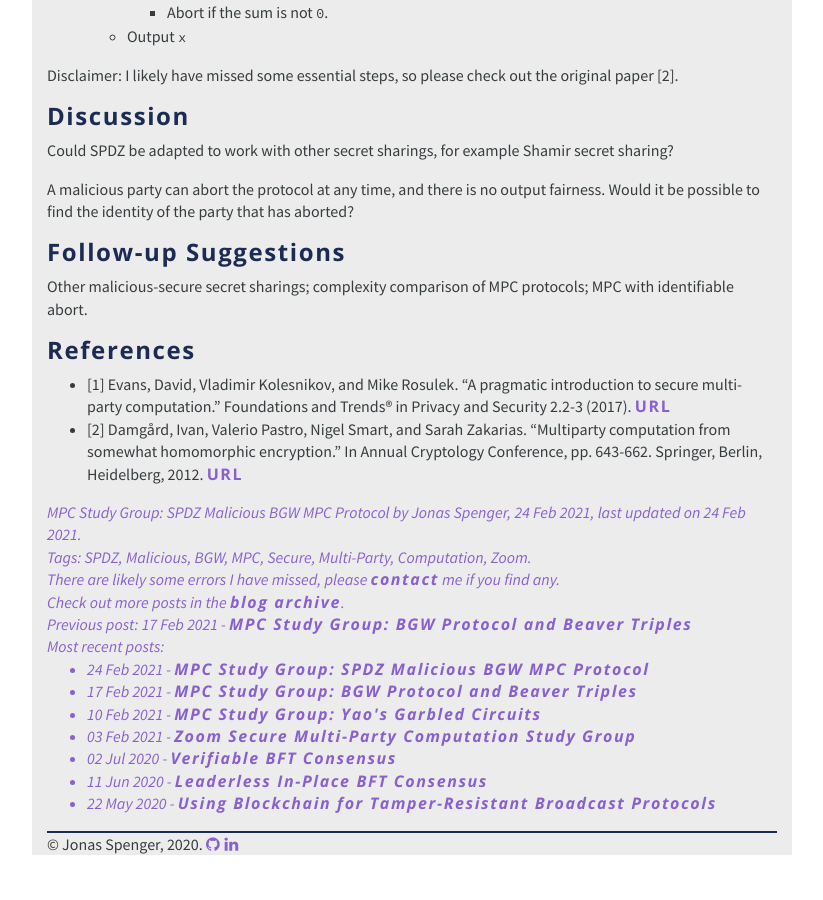
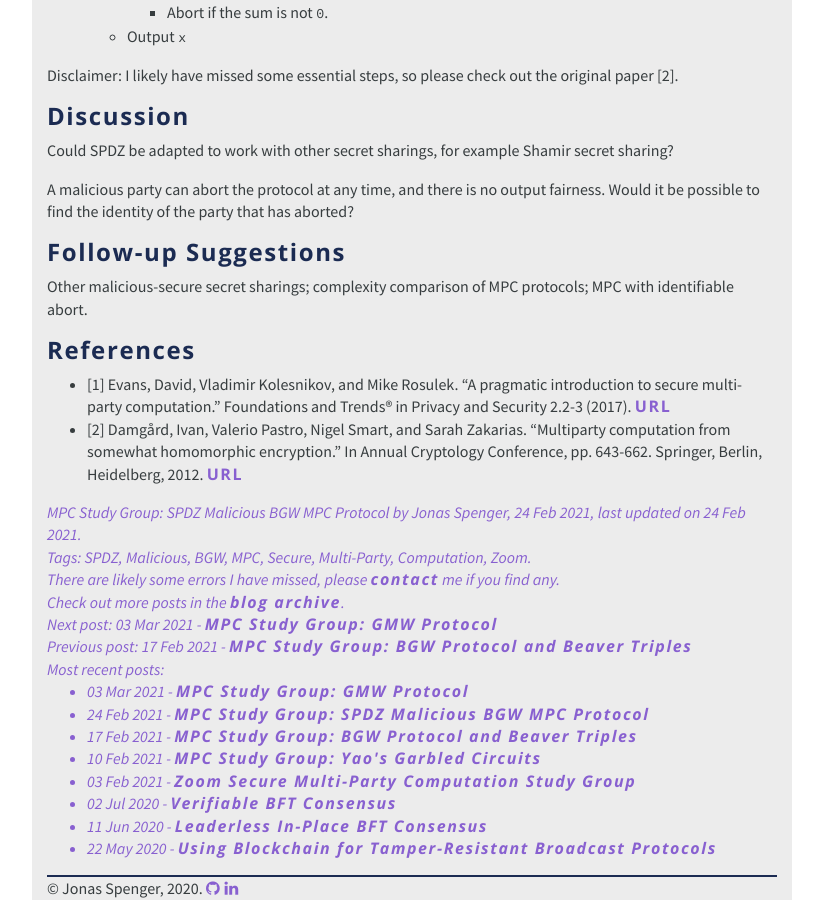
Before and after one commit to jspenger/jspenger.github.io, a Jekyll site: the page built from _posts/2021-02-24-spdz-malicious-bgw-mpc-protocol.md, in a window 1280 px wide and 900 px high, scrolled down 2453 px. Shown: the whole window, without its empty margins (228-1051 px from the left). Built offline with Jekyll 4.4.1, drawn with Linux system fonts in a browser that asks for light colours; before the commit the page ends 3308 px from its top, so only the background shows below that; some of the changed lines change nothing that is shown.

Commit message:
add GMW protocol

```diff
--- a/_posts/2021-02-03-zoom-secure-multi-party-computation-study-group.md
+++ b/_posts/2021-02-03-zoom-secure-multi-party-computation-study-group.md
@@ -19,4 +19,6 @@
 * Week 1: [Yao's Garbled Circuits](yaos-garbled-circuits)
 * Week 2: [BGW Protocol and Beaver Triples](bgw-protocol-and-beaver-triples)
 * Week 3: [SPDZ (malicious BGW)](spdz-malicious-bgw-mpc-protocol)
-* Week 4: TBD
+* Week 4: [GMW Protocol](gmw-protocol)
+* Week 5: Oblivious Transfer and Oblivious Transfer Extension
+* Week 6: TBD
--- /dev/null
+++ b/_posts/2021-03-03-gmw-protocol.md
@@ -0,0 +1,143 @@
+---
+layout: post
+title: "MPC Study Group: GMW Protocol"
+date: 2021-03-03
+tags: GMW MPC Protocol Secure Multi-Party Computation Semi-Honest Zoom
+lastupdatedon: 2021-03-03
+---
+
+<script type="text/x-mathjax-config">
+MathJax.Hub.Config({
+tex2jax: {
+  skipTags: ['script', 'noscript', 'style', 'textarea', 'pre'],
+  inlineMath: [['$','$']]
+}
+});
+</script>
+<script type="text/javascript" src="https://cdn.mathjax.org/mathjax/latest/MathJax.js?config=TeX-AMS-MML_HTMLorMML"></script>
+
+# MPC Study Group: GMW Protocol
+In this week's [Zoom Meetup](zoom-secure-multi-party-computation-study-group) we discussed the GMW protocol [1, 2].
+You can watch the virtual meetup of the presentation followed by open discussion:
+
+<div style="text-align: center;">
+<iframe width="560" height="315" src="https://www.youtube.com/embed/QmPlq7Yofmk" frameborder="0" allow="accelerometer; autoplay; clipboard-write; encrypted-media; gyroscope; picture-in-picture" allowfullscreen></iframe>
+</div>
+
+These are my personal study notes, so please refer to the references to verify any information in this post. The content of this post is mostly based on [1].
+
+## Introduction
+The GMW protocol [2] was published in 1987, just one year after Yao's Garbled Circuits.
+To my knowledge GMW was the first solution to the general secure multi-party computation problem.
+The presented version here is for the secure computation of a binary circuit, however it could also be applied to arithmetic circuits [1].
+More specifically, we consider the following problem:
+* Secure computation of a binary circuit
+* In the semi-honest setting
+* With up to N-1 corruptions (N is the number of parties)
+
+The protocol relies on the existence of a secure 1-4 [oblivious transfer](https://en.wikipedia.org/wiki/Oblivious_transfer).
+
+Notation:
+* $x$ is a plaintext value
+* $[x]$ is a secret sharing of $x$
+* $[x]_i$ is party $P_i$'s share of the secret
+
+Secret sharing scheme: the protocol uses a full-threshold `t=n` secret-sharing scheme, semi-homomorphic, additive modulo 2:
+* $[x]_i \in \\{0, 1\\}, x \in \\{0, 1\\}$
+* $x = [x]_1 \oplus [x]_2 \oplus … \oplus [x]_n$
+
+## The GMW Protocol
+The GMW protocol consists of three steps: secret-sharing inputs; evaluating the circuit; revealing the outputs. We will look at each one of the three.
+
+Share inputs: party $P_1$ shares input $x$.
+* Party $P_i$:
+  * For all $j \neq i$:
+    * $[x]_j \leftarrow ^R \\{0, 1\\}$  // sample random bit
+    * Send $[x]_j$ to $P_j$
+  * Output $[x]_i = x \oplus  \oplus _{j \neq i}  [x]_j$
+
+Evaluate XOR gates:
+* Input $[x]$, $[y]$, output $[z]$, Party $P_i$:
+  * Output $[z]_i = [x]_i \oplus [y]_i$
+
+Evaluate NOT gates:
+* Input $[x]$, output $[z]$, party $P_i$:
+  * If $i = 1$: output $[z]_i = \neg [x]_i$
+  * Else: output $[z]_i = [x_i]$
+
+Evaluate AND gates:
+evaluating AND gates is tricky.
+For this we require interaction, whereas NOT and XOR did not require any interaction.
+We use a 1-4 oblivious transfer for the interaction.
+* Input $[x]$, $[y]$, output $[z = x \land y]$, Party $P_i$:
+  * For all $j > i$:
+    * $orecv_{i,j}$ = receive from $j$ with 1-4 oblivious transfer using selection bits: $[x]_i$, $[y]_i$
+      * // author's note: $orecv_{i,j} = r_{i,j} \oplus ([x]_i \oplus [y]_j \land [x]_j \oplus [y]_i)$
+  * For all $j < i$:
+    * $r_{j,i} \leftarrow^R \\{0, 1\\}$  // sample random bit
+    * Send to $i$ with 1-4 oblivious transfer with following input:
+      * $r_{j,i} \oplus (0 \oplus [y]_j \land [x]_j \oplus 0)$
+      * $r_{j,i} \oplus (0 \oplus [y]_j \land [x]_j \oplus 1)$
+      * $r_{j,i} \oplus (1 \oplus [y]_j \land [x]_j \oplus 0)$
+      * $r_{j,i} \oplus (1 \oplus [y]_j \land [x]_j \oplus 1)$
+    * $osend_{j,i} = r_{j,i}$
+  * Output $[z]_{i} = ([x]_i \land [y]_i) \oplus \oplus _{i<j} orecv _{i,j} \oplus \oplus _{i>j} osend _{j,i}$
+
+Note that if we expand the terms of $[z]_i$ and $orecv _{i,j}$ and $osend _{j,i}$ we get:
+
+$$[z]_i = ([x]_i \land [y]_i) \oplus \oplus _{i<j} (r _{i,j} \oplus ([x]_i \oplus  [y]_j \land [x]_j \oplus [y]_i)) \oplus \oplus _{i>j} r _{j,i}$$
+
+Thus, if we add the shares together we get the plaintext value of $z = x \land y$:
+
+$$
+\begin{aligned}
+z &=\oplus_i [z]_i \\
+  &=\oplus_i \Big( ([x]_i \land [y]_i) \oplus \oplus _{i<j} (r _{i,j} \oplus ([x]_i \oplus  [y]_j \land [x]_j \oplus [y]_i)) \oplus \oplus _{i>j} r _{j,i} \Big) \\
+  &=\oplus_i([x]_i \land [y]_i) \oplus \oplus _{i<j} (r _{i,j} \oplus ([x]_i \oplus  [y]_j \land [x]_j \oplus [y]_i)) \oplus \oplus _{i>j} r _{j,i} \\
+  &=\oplus_i([x]_i \land [y]_i) \oplus \oplus _{i<j} ([x]_i \oplus  [y]_j \land [x]_j \oplus [y]_i) \\
+  &=\oplus_i([x]_i \land [y]_i) \oplus \oplus _{i\neq j} ([x]_i \land [y]_j) \\
+  &=(\oplus_i [x]_i) \land (\oplus _i [y]_i) \\
+  &=x \land y
+\end{aligned}
+$$
+
+The reason that the AND gate is secure, is because the receiver in 1-4 OT does not learn anything from the received values because they are masked by the random bit.
+The sender also does not learn anything from the 1-4 OT because of the properties of the 1-4 OT.
+Thus neither party learns about the other party's shares from the 1-4 OT execution.
+The security of the protocol is inherited from the security of the 1-4 OT used and of the secret sharing scheme.
+For more discussions around the security we refer to the video and to the other references [1, 2].
+
+Reveal output: all parties reveal output $[x]$.
+* Party $P_i$:
+  * Announce $[x]_i$ to all other parties $j \neq i$
+  * Wait for $[x]_j$ from all $j \neq i$
+  * Output $x = \oplus _i [x]_i$
+
+## Performance
+As we saw in previous section, the protocol heavily relies on 1-4 oblivious transfer.
+This is the main bottleneck of the protocol and an important consideration for the performance:
+* Number of 1-4 OTs per party: $O( a * (n^2 - n) / 2 )$ where $a$ is the number of AND gates.
+
+Another performance aspect that contrasts to other protocols are the number of rounds required:
+* Number of rounds: $O($ number of AND gates in the path with the most AND gates $)$.
+
+## Questions
+We discussed a few questions after the presentation:
+1) Can this protocol be used for a client to outsource the computation to servers, and let the servers execute the evaluation protocol?
+It seems like this should be possible with tolerance for up to n-1 failures of the n servers.
+2) Could we also do a beaver triples trick in GMW, similar to BGW, in order to have less computation and communication during the evaluation phase, and how would this look? We are not sure, but it seems plausible.
+3) Could we run a hybrid model between GMW and for example BGW, i.e. binary and arithmetic circuit, and what would this look like? This is a good question for future sessions.
+4) What would break if we considered malicious adversaries (and assuming that the OT is maliciously secure)? It is unclear if the privacy is broken, but we assume that this may indeed be the case, and there should be caution when using the semi-honest version of GMW.
+
+## Follow-up Suggestions
+For the next week we decided to look at oblivious transfer extension, this is a way of increasing the performance of oblivious transfer.
+Further, perhaps we can cover a malicious version of GMW in the future.
+
+## References
+* [1] Evans, David, Vladimir Kolesnikov, and Mike Rosulek. Section 3.2 "A pragmatic introduction to secure multi-party computation." Foundations and Trends® in Privacy and Security 2.2-3 (2017). [URL](https://securecomputation.org/)
+* [2] Goldreich, Oded, Silvio Micali, and Avi Wigderson. "How to play any mental game." Proceedings of the Nineteenth ACM Symp. on Theory of Computing, STOC. ACM, 1987. [URL](https://www.cs.miami.edu/home/burt/learning/Csc609.062/docs/gmw.pdf)
+
+## Other Helpful References
+* Benny Pinkas, “Session 3: The GMW and BMR Multi-Party Protocols.” Advances in Practical Multiparty Computation, The 5th BIU Winter School, 2015. [URL](http://cyber.biu.ac.il/wp-content/uploads/2017/01/3-1.pdf) [VIDEO](https://www.youtube.com/watch?v=4YwvZaA9IEg&index=3&list=PLXF_IJaFk-9BFn8M-dsEm5x3-5Cvji3V9)
+* [https://www.csa.iisc.ac.in/~arpita/SecureComputation15/Lecture11_12.pdf](https://www.csa.iisc.ac.in/~arpita/SecureComputation15/Lecture11_12.pdf)
+* [https://people.eecs.berkeley.edu/~sanjamg/classes/cs276-fall14/scribe/lec16.pdf](https://people.eecs.berkeley.edu/~sanjamg/classes/cs276-fall14/scribe/lec16.pdf)
```
